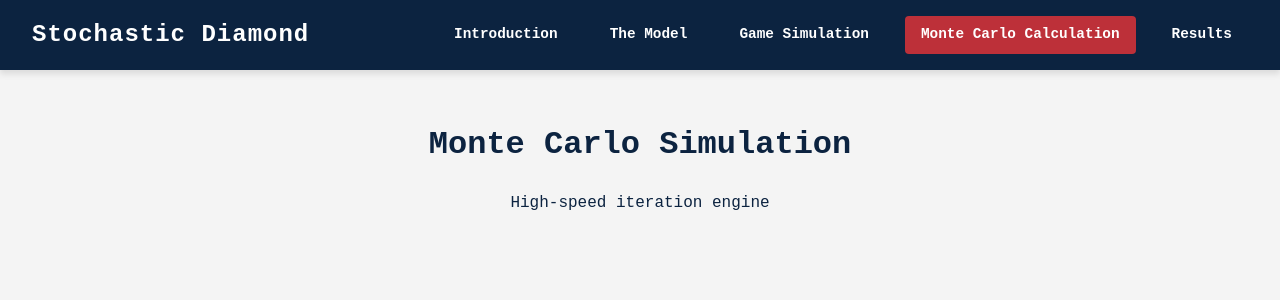
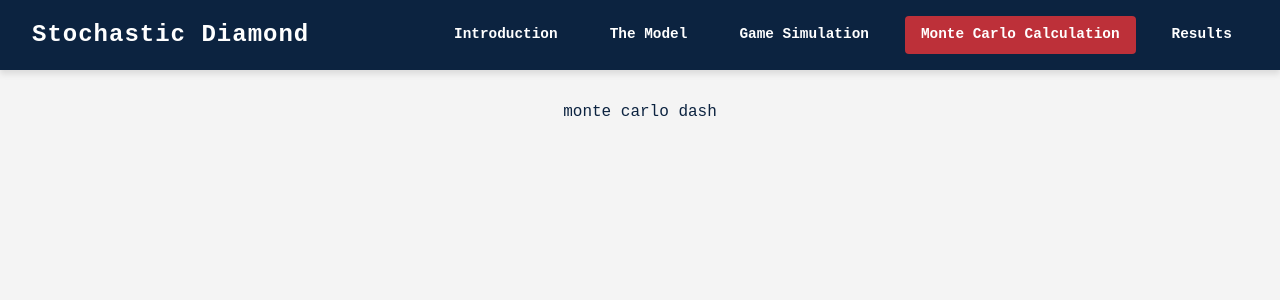
Before and after one commit to SebPuchi/markov-base-dynamics, a React (Vite) app in the folder markov-base-dynamic-ts/: page / in a window 1280 px wide. Both pictures are taken after a click on the item "Monte Carlo Calculation". Shown: the top 300 px of the page. Built offline with nearby package versions, Linux system fonts and the light colour scheme.

Commit message:
Basic Monte Carlo Dashboard added

```diff
--- a/markov-base-dynamic-ts/src/App.tsx
+++ b/markov-base-dynamic-ts/src/App.tsx
@@ -5,6 +5,7 @@ import Navbar  from './components/Navbar';
 import Info from './components/Info';
 import Model from './components/Model';
 import Simulation from './components/Simulation';
+import MonteCarloDash from './components/MonteCarloDashboard';
 
 import type { ViewState } from './components/Navbar';
 
@@ -21,7 +22,7 @@ function App() {
       case 'game-sim':
         return <Simulation />;
       case 'monte-carlo':
-        return <div><h1>Monte Carlo Simulation</h1><p>High-speed iteration engine</p></div>;
+        return <MonteCarloDash />
       case 'results':
         return <div><h1>Final Results</h1><p>Who wins the series?</p></div>;
       default:
--- a/markov-base-dynamic-ts/src/components/MonteCarloDashboard.tsx
+++ b/markov-base-dynamic-ts/src/components/MonteCarloDashboard.tsx
@@ -0,0 +1,8 @@
+
+const MonteCarloDash = () => {
+
+    return (<div>monte carlo dash</div>)
+
+}
+
+export default MonteCarloDash;
```
